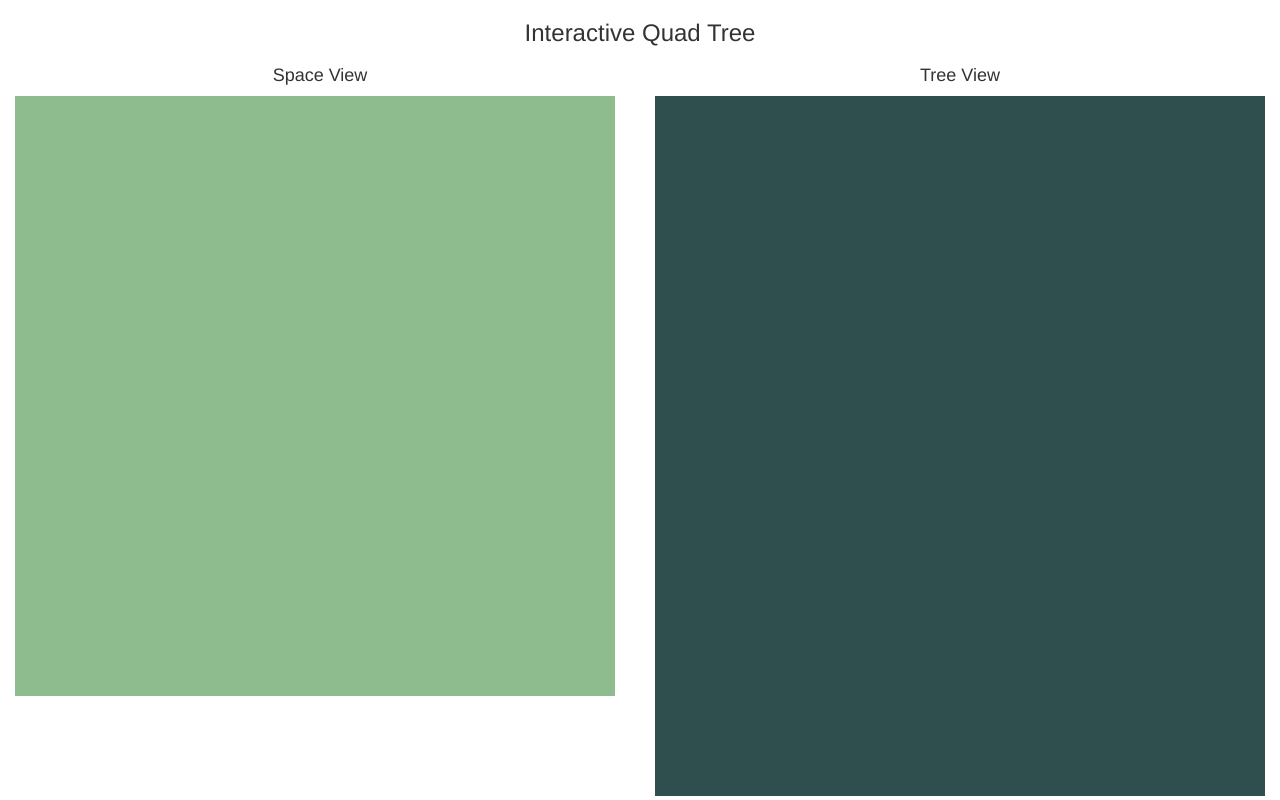
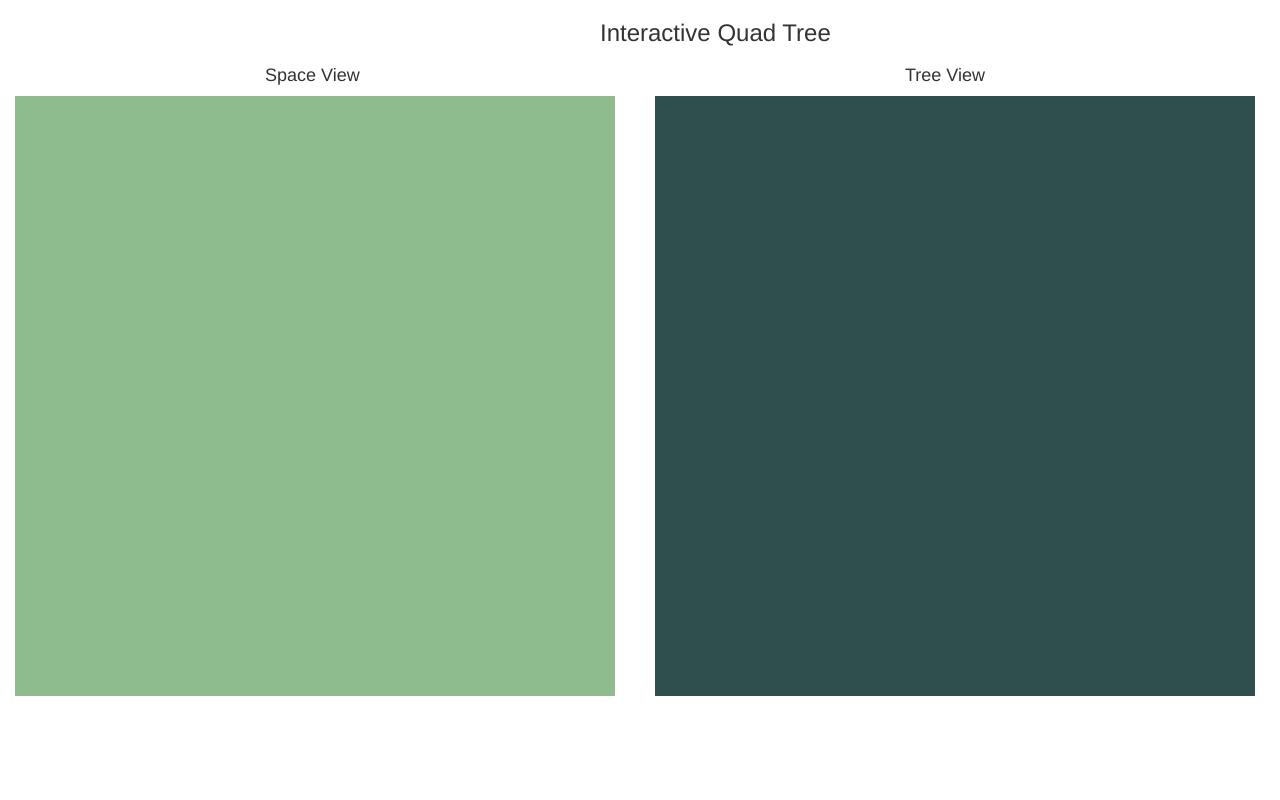
Before and after one commit to SamiaKabir/Quad-Tree-Visualization, a plain HTML site: page index.html in a window 1280 px wide. Drawn offline with nearby package versions, Linux system fonts and the light colour scheme.

Commit message:
basic UI change

```diff
--- a/index.html
+++ b/index.html
@@ -15,18 +15,18 @@
 </head>
 <body>
 
-<h3 align="center"> Interactive Quad Tree </h3>
+<h3 style="padding-left: 600px;"> Interactive Quad Tree </h3>
     <div class="container-fluid">
         <div class="row">
           <div class="col-md-6">
-              <h4 align="center"> Space View</h4>
+              <h4 style="padding-left: 250px;"> Space View</h4>
               <div id="space_container" style="height:600px;width:600px;background-color: darkseagreen;">
                     <svg width="100%" height="100%"></svg>
              </div>
           </div>
           <div class="col-md-6">
-               <h4 align="center"> Tree View</h4>
-               <div id="tree_container" style="height:700px;width:100%;background-color: darkslategrey;margin-left:0;"></div>
+               <h4 style="padding-left: 250px;"> Tree View</h4>
+               <div id="tree_container" style="height:600px;width:600px;background-color: darkslategrey;margin-left:0;"></div>
           </div>
         </div>
       </div>
```
